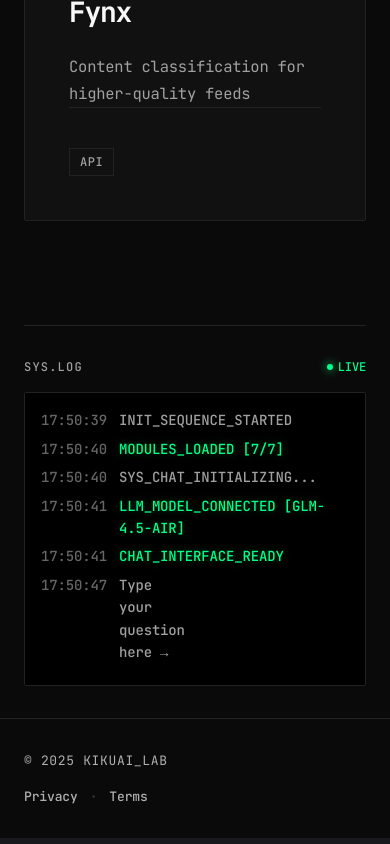
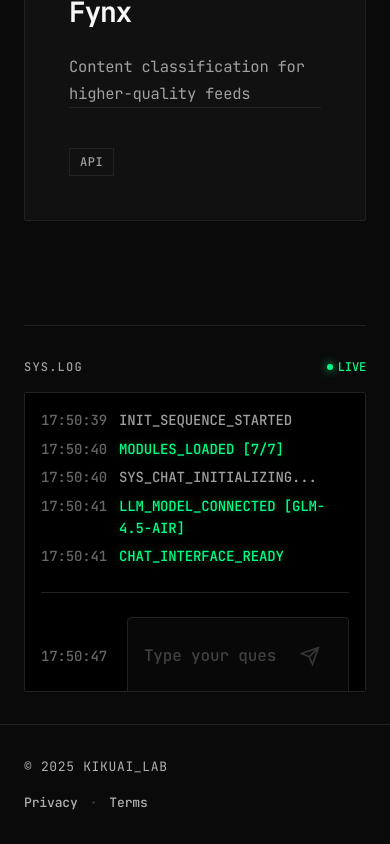
Before and after one commit to KikuAI-Lab/kikuai.dev, a Nuxt app in the folder kikuai-site-nuxt/: page / in a window 390 px wide. Shown: the part 3024-3868 px from the top of the page. Built offline with nearby package versions, Linux system fonts and the light colour scheme; a web font is replaced by a local one.

Commit message:
feat: improve mobile UX for chat input
- Make input field more visible with border and background
- Add placeholder text for better discoverability
- Add submit button with icon
- Increase touch target size on mobile (56px)
- Add visual feedback on focus
- Separate input line with border for clarity

```diff
--- a/kikuai-site-nuxt/pages/index.vue
+++ b/kikuai-site-nuxt/pages/index.vue
@@ -104,18 +104,24 @@
             <span class="log-time">{{ currentTime }}</span>
             <span class="log-info">PROCESSING...</span>
           </div>
-          <div v-else class="log-line active">
+          <div v-else class="log-line active input-line">
             <span class="log-time">{{ currentTime }}</span>
-            <span class="log-info">Type your question here →</span>
             <form @submit.prevent="sendMessage" class="chat-input-form">
+              <div class="chat-input-wrapper">
                 <input
                   v-model="userInput"
                   type="text"
                   class="chat-input"
-                placeholder=""
+                  placeholder="Type your question here..."
                   :disabled="isLoading"
                   ref="chatInput"
                 />
+                <button type="submit" class="chat-submit-btn" :disabled="isLoading || !userInput.trim()">
+                  <svg viewBox="0 0 24 24" fill="none" stroke="currentColor" stroke-width="2">
+                    <path d="M22 2L11 13M22 2l-7 20-4-9-9-4 20-7z"/>
+                  </svg>
+                </button>
+              </div>
             </form>
       </div>
     </div>
@@ -1048,9 +1054,36 @@
   color: var(--accent);
 }
 
+.log-line.input-line {
+  margin-top: 1rem;
+  padding-top: 1rem;
+  border-top: 1px solid var(--line);
+}
+
 .chat-input-form {
   display: flex;
   flex: 1;
+  width: 100%;
+  margin-left: 0.5rem;
+}
+
+.chat-input-wrapper {
+  display: flex;
+  align-items: center;
+  gap: 0.75rem;
+  flex: 1;
+  background-color: rgba(255, 255, 255, 0.03);
+  border: 1px solid var(--line);
+  border-radius: 4px;
+  padding: 0.75rem 1rem;
+  transition: all 0.3s ease;
+  min-height: 48px;
+}
+
+.chat-input-wrapper:focus-within {
+  border-color: var(--line-bright);
+  background-color: rgba(255, 255, 255, 0.05);
+  box-shadow: 0 0 0 2px rgba(237, 237, 237, 0.1);
 }
 
 .chat-input {
@@ -1062,12 +1095,46 @@
   flex: 1;
   padding: 0;
   outline: none;
-  margin-left: 0.5rem;
+  width: 100%;
+}
+
+.chat-input::placeholder {
+  color: var(--text-dim);
+  opacity: 0.6;
 }
 
 .chat-input:disabled {
   opacity: 0.5;
   cursor: not-allowed;
+}
+
+.chat-submit-btn {
+  background: transparent;
+  border: none;
+  color: var(--text-muted);
+  cursor: pointer;
+  padding: 0.5rem;
+  display: flex;
+  align-items: center;
+  justify-content: center;
+  transition: all 0.3s ease;
+  flex-shrink: 0;
+  border-radius: 4px;
+}
+
+.chat-submit-btn:hover:not(:disabled) {
+  color: var(--text-main);
+  background-color: rgba(255, 255, 255, 0.05);
+}
+
+.chat-submit-btn:disabled {
+  opacity: 0.3;
+  cursor: not-allowed;
+}
+
+.chat-submit-btn svg {
+  width: 18px;
+  height: 18px;
 }
 
 @media (max-width: 768px) {
@@ -1096,5 +1163,28 @@
   .main-container {
     padding: 2rem 1.5rem;
   }
+
+  .log-line.input-line {
+    margin-top: 1.5rem;
+    padding-top: 1.5rem;
+  }
+
+  .chat-input-wrapper {
+    padding: 1rem;
+    min-height: 56px;
+  }
+
+  .chat-input {
+    font-size: 1rem;
+  }
+
+  .chat-submit-btn {
+    padding: 0.75rem;
+  }
+
+  .chat-submit-btn svg {
+    width: 20px;
+    height: 20px;
+  }
 }
 </style>
```
Lines whose indentation alone changed are shown as unchanged.
